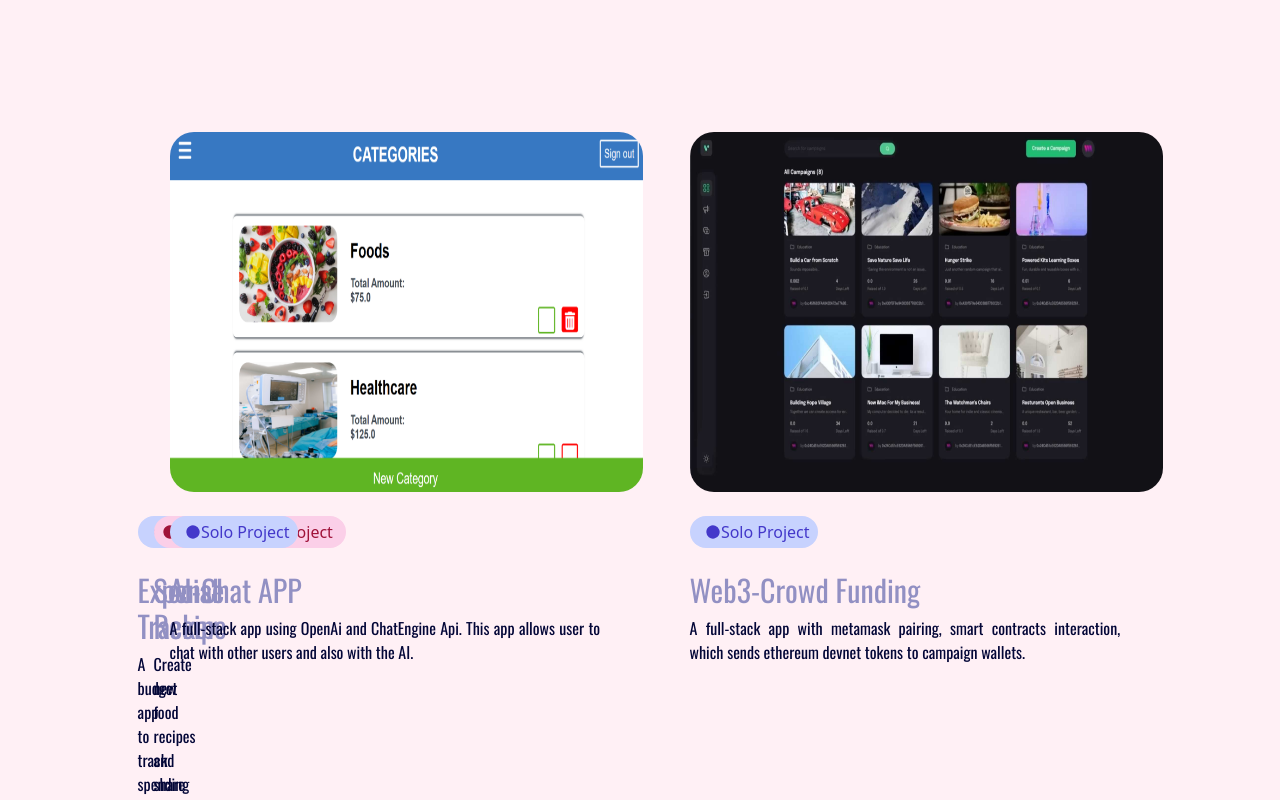
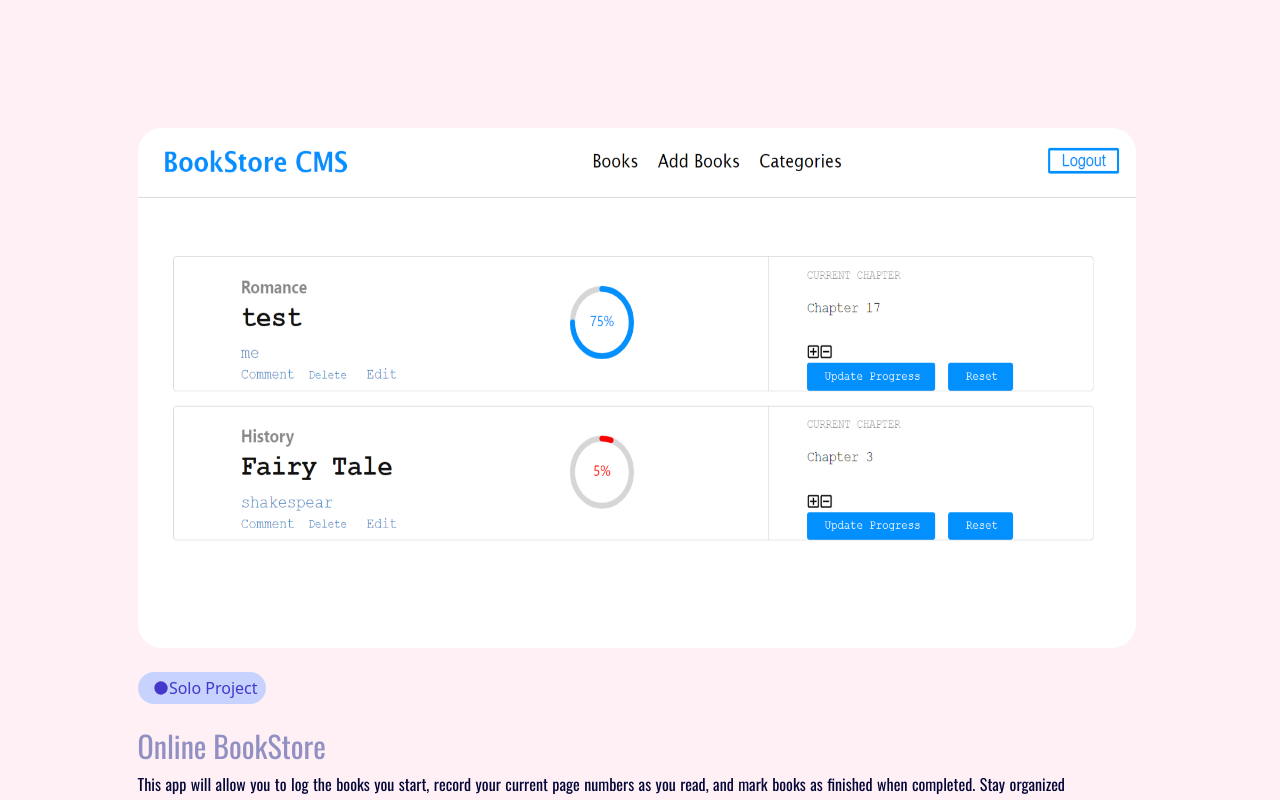
Before and after one commit to Booze33/tebe_portfolio, a React (Create React App) app: page / in a window 1280 px wide. Shown: the part 2780-3580 px from the top of the page. Built offline with nearby package versions, Linux system fonts and the light colour scheme; some icons are missing; the HTML template or start-up script is replaced by a standard one.

Commit message:
update portfolio

```diff
--- a/src/components/portfolio.jsx
+++ b/src/components/portfolio.jsx
@@ -8,7 +8,7 @@ import { MdFileDownload } from "react-icons/md";
 import { FaPerson } from "react-icons/fa6";
 import image from '../assets/images/e-commerce.png';
 import expense from '../assets/images/expense.png';
-import chat from '../assets/images/expense.png';
+import chat from '../assets/images/chat.png';
 import crowdFunding from '../assets/images/crowdFunding.jpg';
 import recipe from '../assets/images/chat.png';
 import book from '../assets/images/book.png';
@@ -226,7 +226,7 @@ const Portfolio = () => {
             whileInView="visible"
             viewport={{ root: scrollRef }}
             to="/projects/expense-tracker"
-            className="flex flex-col pl-left rounded-xl col-span-1 row-start-2 my-9 sm:mb-8 duration-500 hover:shadow-md dark:hover:shadow-dark hover:shadow-light"
+            className="flex flex-col pl-left rounded-xl col-span-1 row-start-4 my-9 sm:mb-8 duration-500 hover:shadow-md dark:hover:shadow-dark hover:shadow-light"
           >
             <img src={chat} alt="Description" className="w-large sm:w-small sm:h-small h-tiny rounded-3xl" />
             <h3 className="bg-indigo-200 text-indigo-700 py-1 px-2 w-32 rounded-2xl my-6 flex flex-row text-end justify-end">
@@ -242,7 +242,7 @@ const Portfolio = () => {
             whileInView="visible"
             viewport={{ root: scrollRef }}
             to="/projects/recipe-app"
-            className="flex flex-col pl-left rounded-xl col-span-1 row-start-2 my-9 sm:mb-8 duration-500 hover:shadow-md dark:hover:shadow-dark hover:shadow-light"
+            className="flex flex-col pl-left rounded-xl col-span-1 row-start-4 my-9 sm:mb-8 duration-500 hover:shadow-md dark:hover:shadow-dark hover:shadow-light"
           >
             <img src={crowdFunding} alt="Description" className="w-large sm:w-small sm:h-small h-tiny rounded-3xl" />
             <h3 className="bg-indigo-200 text-indigo-700 py-1 px-2 w-32 rounded-2xl my-6 flex flex-row text-end justify-end">
```
